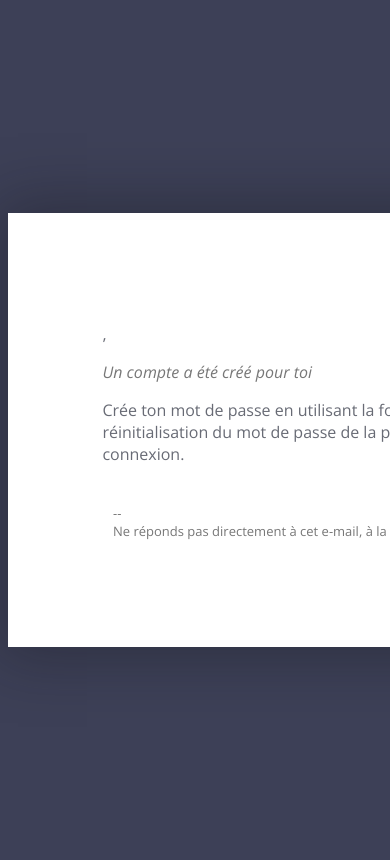
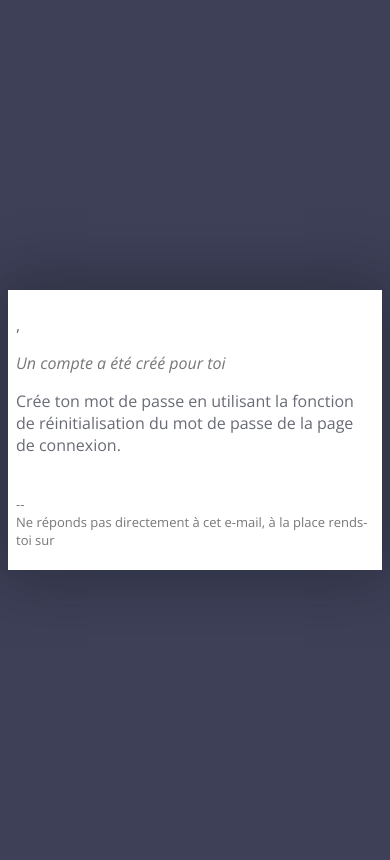
Before and after one commit to Food-Data-Collaboration/djangoldp-account, a Django app: template djangoldp_account/templates/password/email.html in a window 390 px wide; the page is wider, and only the part inside the window is pictured. Run offline with Django 3.2, Linux system fonts and the light colour scheme; the template is opened without the code that fills it, so the values that code supplies are empty.

Commit message:
update: general responsive

```diff
--- a/djangoldp_account/static/base.css
+++ b/djangoldp_account/static/base.css
@@ -47,8 +47,8 @@ body {
     box-shadow: 0 0 58px 10px rgba(19, 20, 27, 0.35);
     justify-content: center;
     margin: auto;
-    min-width: 600px;
-    padding: 5.9em;
+    min-width: 0;
+    padding: 0.5em;
 }
 
 #content .input-line {
@@ -65,6 +65,10 @@ body {
 #content .sib-link:hover {
     text-decoration: none;
     transition: color 0.5s;
+}
+
+h2 {
+    text-align: center;
 }
 
 input {
@@ -107,3 +111,12 @@ input[type="submit"]:hover {
 a {
     color: var(--link-color);
 }
+
+
+@media (min-width: 1201px) {
+
+    #content {
+        min-width: 600px;
+        padding: 5.9em;
+    }
+}
```
